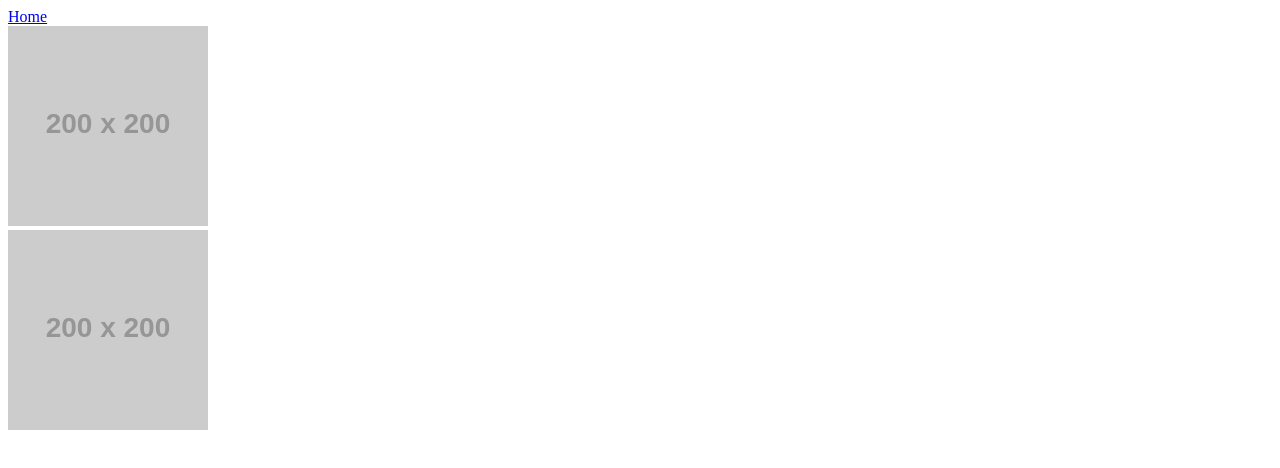
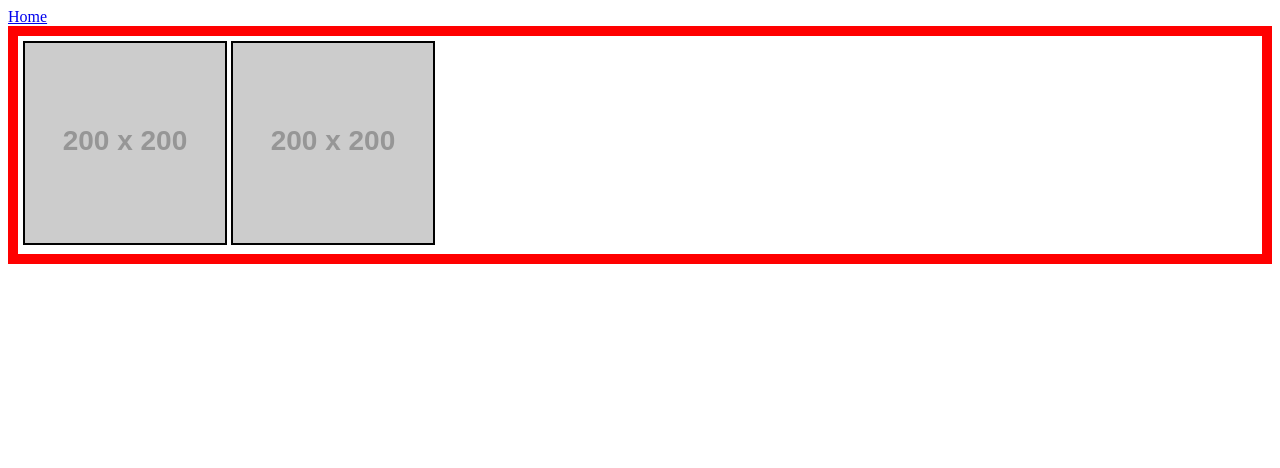
Before and after one commit to bryce-a-smith/workbook5, a plain HTML site: page NewTabs/images.html in a window 1280 px wide. Drawn offline with Linux system fonts and the light colour scheme; placeholder pictures from the web are drawn by us.

Commit message:
query selector

```diff
--- /dev/null
+++ b/NewTabs/imageGroup.css
@@ -0,0 +1,3 @@
+.imageGroup {
+    padding: 5px;
+}
--- a/NewTabs/images.html
+++ b/NewTabs/images.html
@@ -4,6 +4,7 @@
     <meta charset="UTF-8" />
     <meta name="viewport" content="width=device-width, initial-scale=1.0" />
     <title>Document</title>
+    <link rel="stylesheet" href="imageGroup.css" />
   </head>
   <body>
     <main>
@@ -15,13 +16,34 @@
         </div>
         <div class="row">
           <div class="col">
-            <img src="http://placehold.co/200" alt="" />
-          </div>
-          <div class="col">
-            <img src="http://placehold.co/200" alt="" />
+            <div class="imageGroup">
+              <img src="http://placehold.co/200"/>
+              <img src="http://placehold.co/200"/>
+            </div>
           </div>
         </div>
       </div>
     </main>
+    <script>
+      function init() {
+        const imgGroup = document.getElementsByClassName("imageGroup");
+        const allImgNoAlt = document.querySelectorAll("img:not([alt])");
+
+        Array.from(imgGroup).forEach((element) => {
+          element.style.border = "10px solid red";
+        });
+
+        Array.from(allImgNoAlt).forEach((element) => {
+            element.alt = "graffiti image";
+        });
+
+        const imgs =document.querySelectorAll("img[alt]")
+
+        Array.from(imgs).forEach((element) => {
+            element.style.border = "2px solid black";
+        })
+      }
+      window.onload = init;
+    </script>
   </body>
 </html>
```
